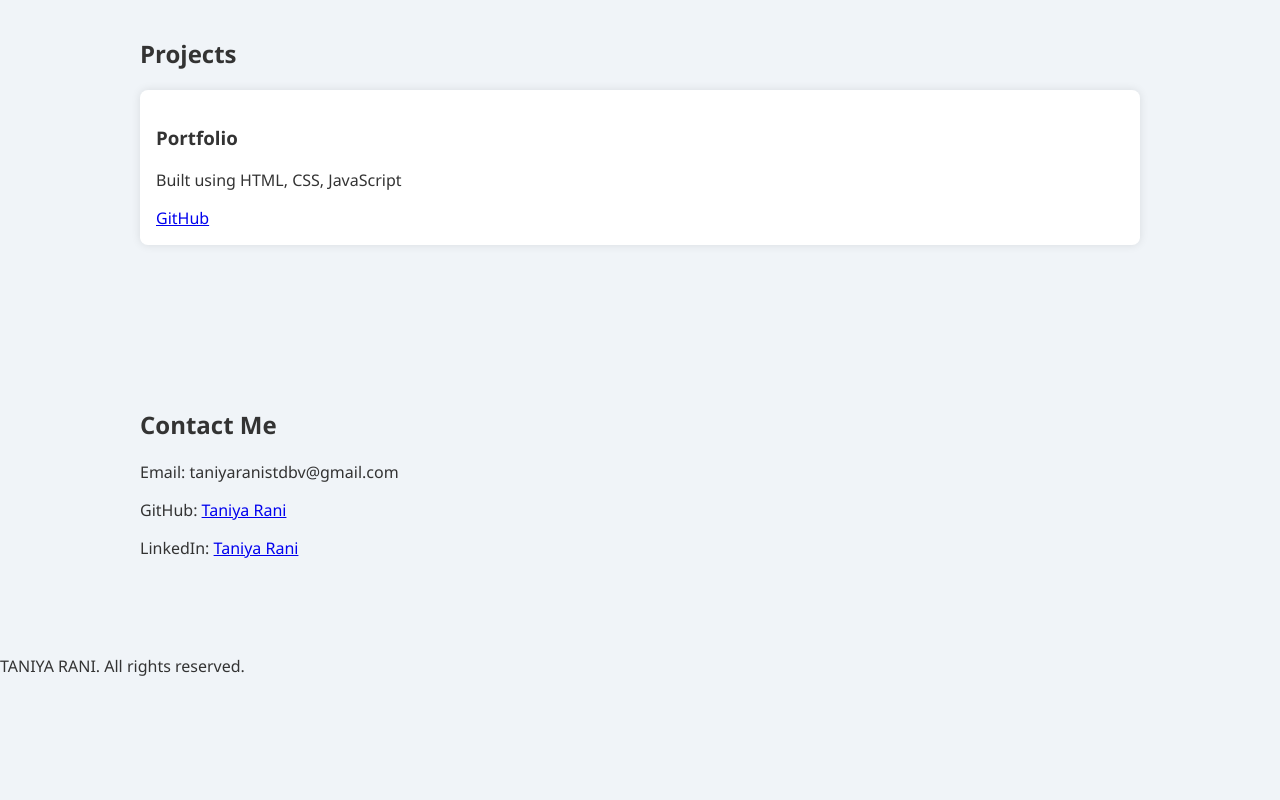
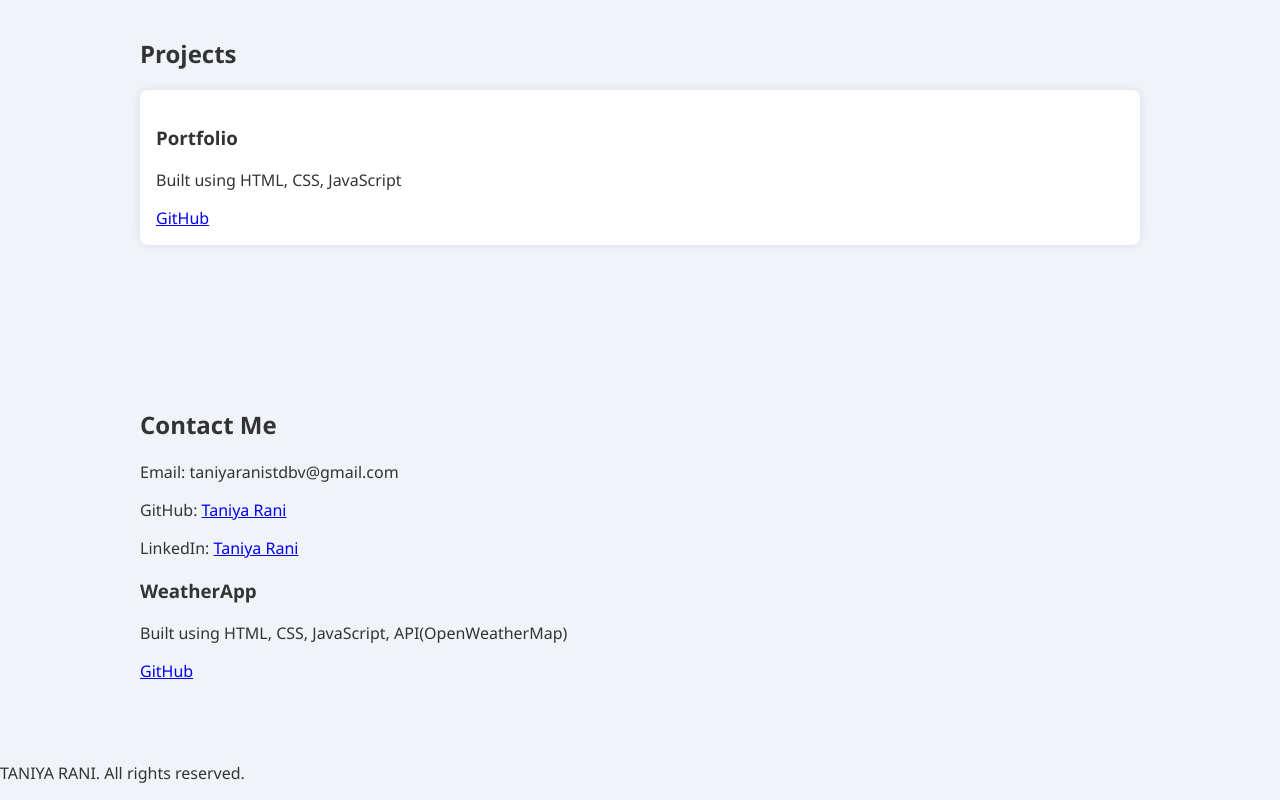
Before and after one commit to TaniyaRani/Portfolio, a plain HTML site: page index.html in a window 1280 px wide. Shown: the part 1032-1832 px from the top of the page. Before the commit the page ends 1725 px from the top, so only its background shows below. Drawn offline with Linux system fonts and the light colour scheme.

Commit message:
Update index.html

```diff
--- a/index.html
+++ b/index.html
@@ -53,6 +53,10 @@
     <p>Email: taniyaranistdbv@gmail.com</p>
     <p>GitHub: <a href="https://github.com/TaniyaRani" target="_blank">Taniya Rani </a></p>
     <p>LinkedIn: <a href="https://www.linkedin.com/in/taniya-rani-a20b97280/" target="_blank">Taniya Rani</a></p>
+    <h3>WeatherApp</h3>
+      <p>Built using HTML, CSS, JavaScript, API(OpenWeatherMap) </p>
+      <a href="https://github.com/TaniyaRani/Weather-App" target="_blank">GitHub</a>
+    </div>
   </section>
 
   <footer>
```
